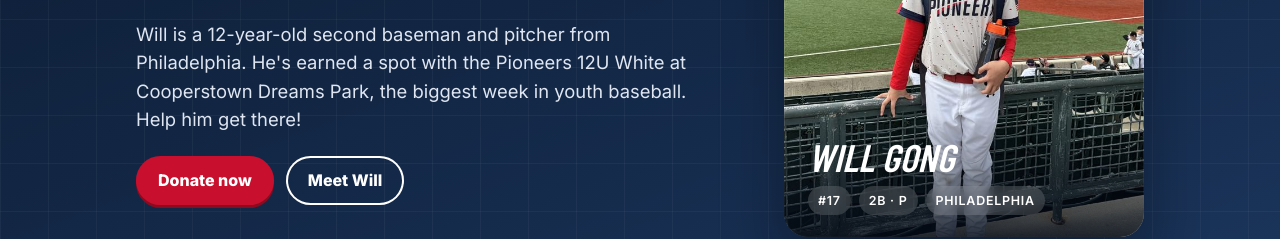
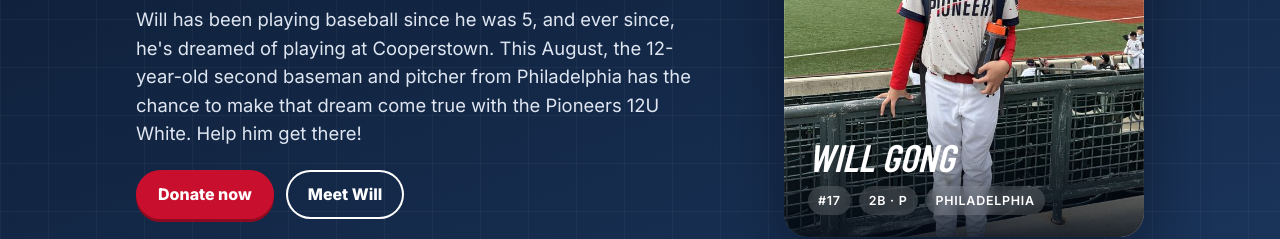
Before and after one commit to gong4494/will-cooperstown, a plain HTML site: page index.html in a window 1280 px wide. Shown: the part 325-564 px from the top of the page. Drawn offline with nearby package versions, Linux system fonts and the light colour scheme; no server answers; a web font is replaced by a local one.

Commit message:
Rewrite hero intro around Will's Cooperstown dream
Co-Authored-By: Claude Opus 5.5 <noreply@anthropic.com>
Claude-Session: https://claude.ai/code/session_013nrY39uEJQzRQD44V9kHRV

```diff
--- a/index.html
+++ b/index.html
@@ -207,7 +207,7 @@
     <div>
       <div class="eyebrow">Road to Cooperstown · August 19–25, 2027</div>
       <h1>Send Will Gong<br><span>to Cooperstown</span></h1>
-      <p class="lead">Will is a 12-year-old second baseman and pitcher from Philadelphia. He's earned a spot with the Pioneers 12U White at Cooperstown Dreams Park, the biggest week in youth baseball. Help him get there!</p>
+      <p class="lead">Will has been playing baseball since he was 5, and ever since, he's dreamed of playing at Cooperstown. This August, the 12-year-old second baseman and pitcher from Philadelphia has the chance to make that dream come true with the Pioneers 12U White. Help him get there!</p>
       <div class="cta">
         <a class="btn" href="#donate">Donate now</a>
         <a class="btn ghost" href="#will">Meet Will</a>
```
